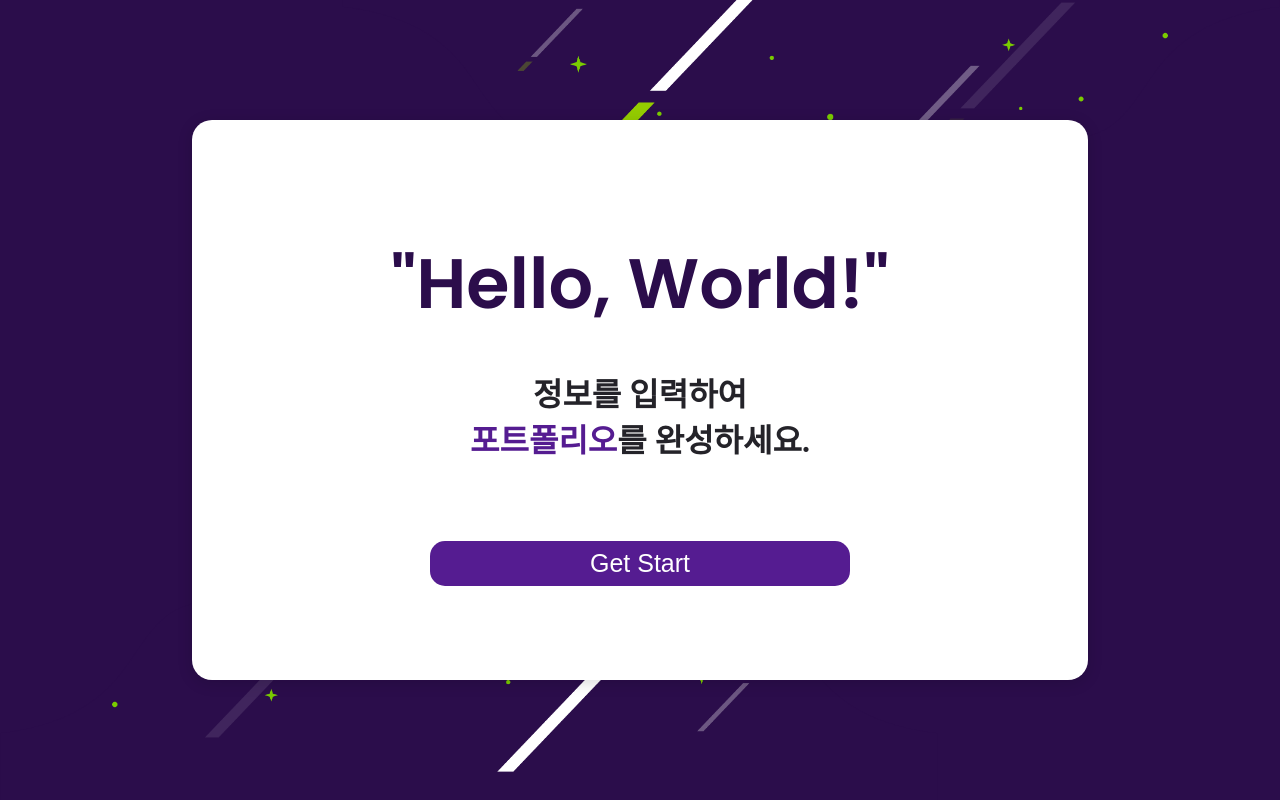
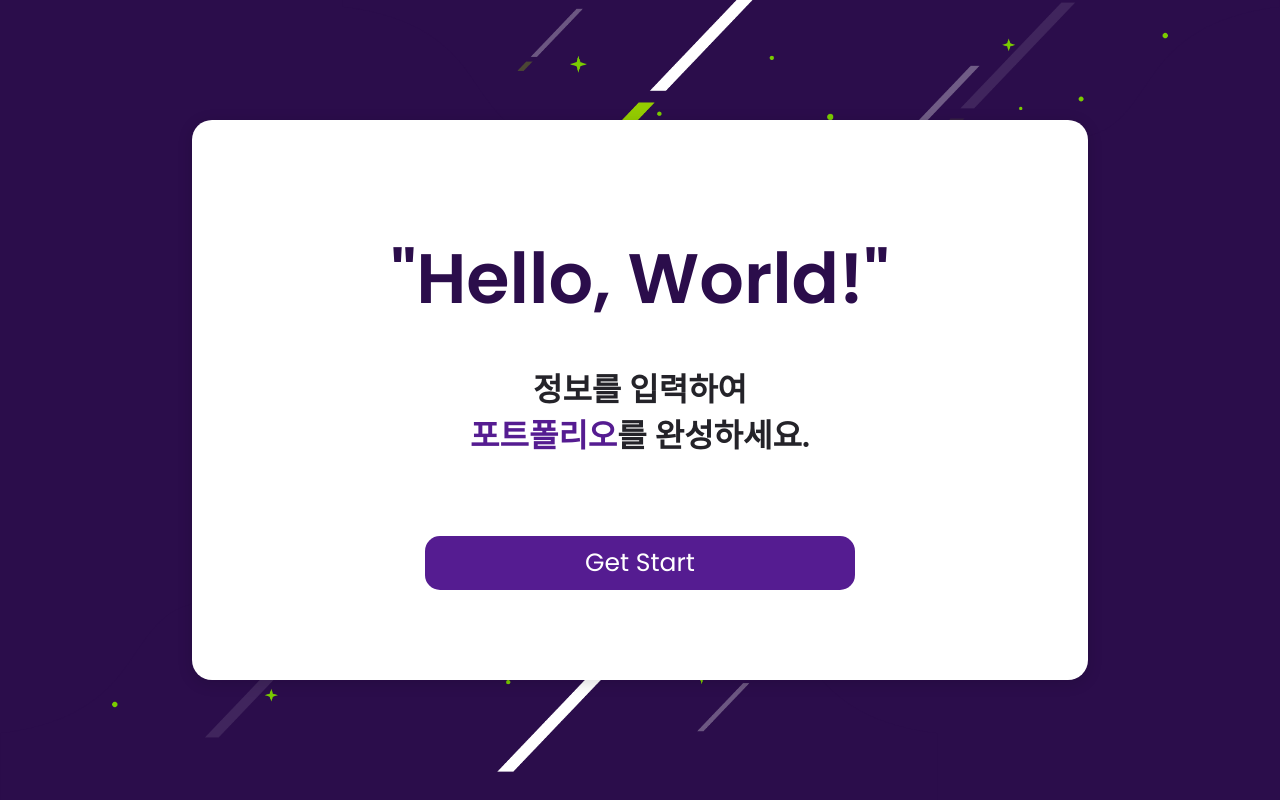
Before and after one commit to hyunsb/Brand_Me, a PHP site: page /firstCon.html in a window 1280 px wide. Run offline with PHP 8.4, Linux system fonts and the light colour scheme; some web fonts are replaced.

Commit message:
버튼 변경

```diff
--- a/Brandme-main/css/firstConStyle.css
+++ b/Brandme-main/css/firstConStyle.css
@@ -288,7 +288,7 @@ img {
     animation: fadein_delay 3s ease-in-out;
 }
 
-.Content_btn_Area > button {
+.Content_btn_Area > a {
     font-size: 25px;
     padding: .5rem 10rem;
     border-radius: 15px;
--- a/Brandme-main/firstCon.html
+++ b/Brandme-main/firstCon.html
@@ -30,7 +30,8 @@
                     <h1>를 완성하세요.</h1>
                 </div>
                 <div class="Content_btn_Area">
-                    <button>Get Start</button>
+                    <a href="#">Get Start</a>
+
                 </div>
             </div>
         </div>
```
